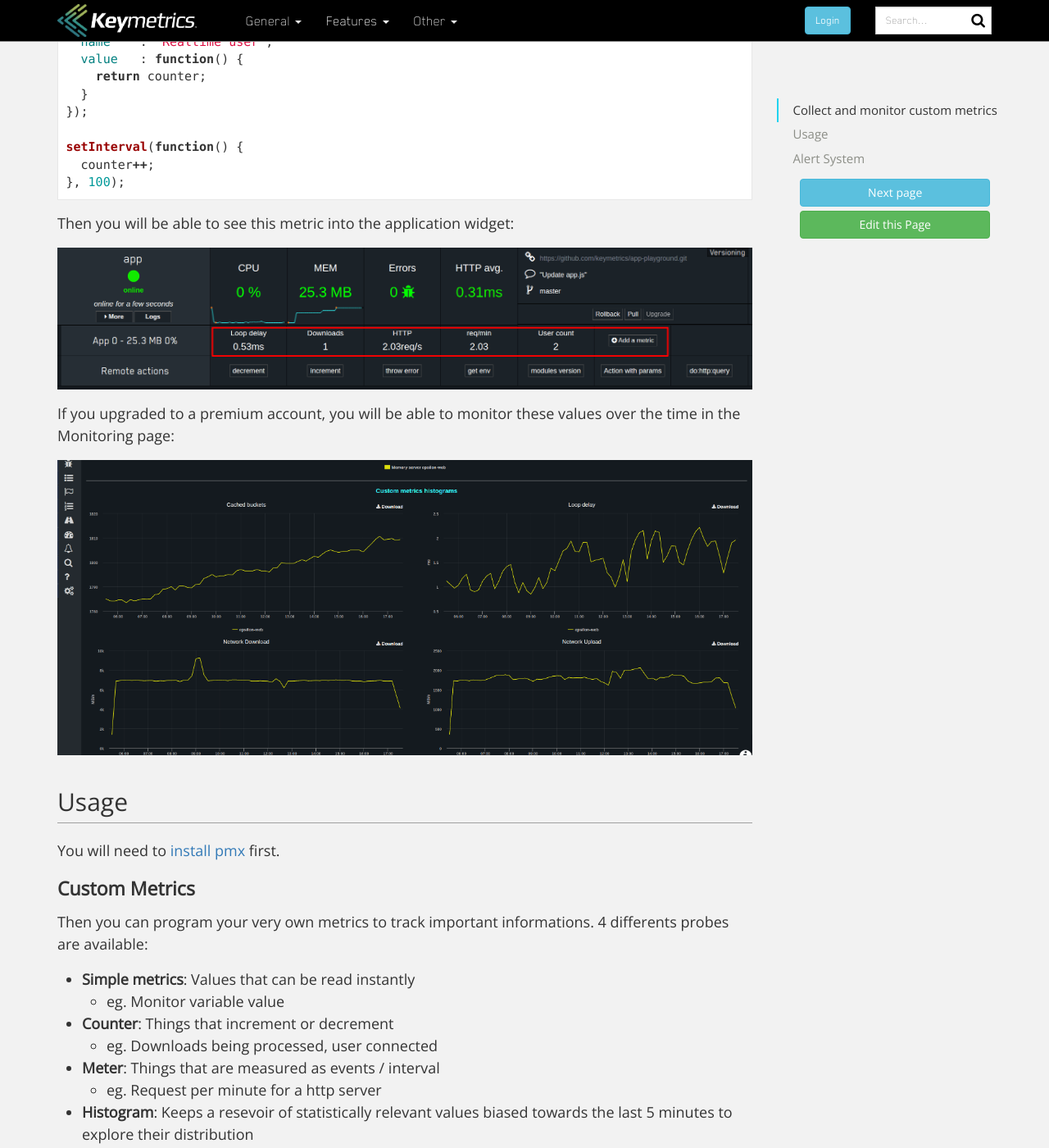
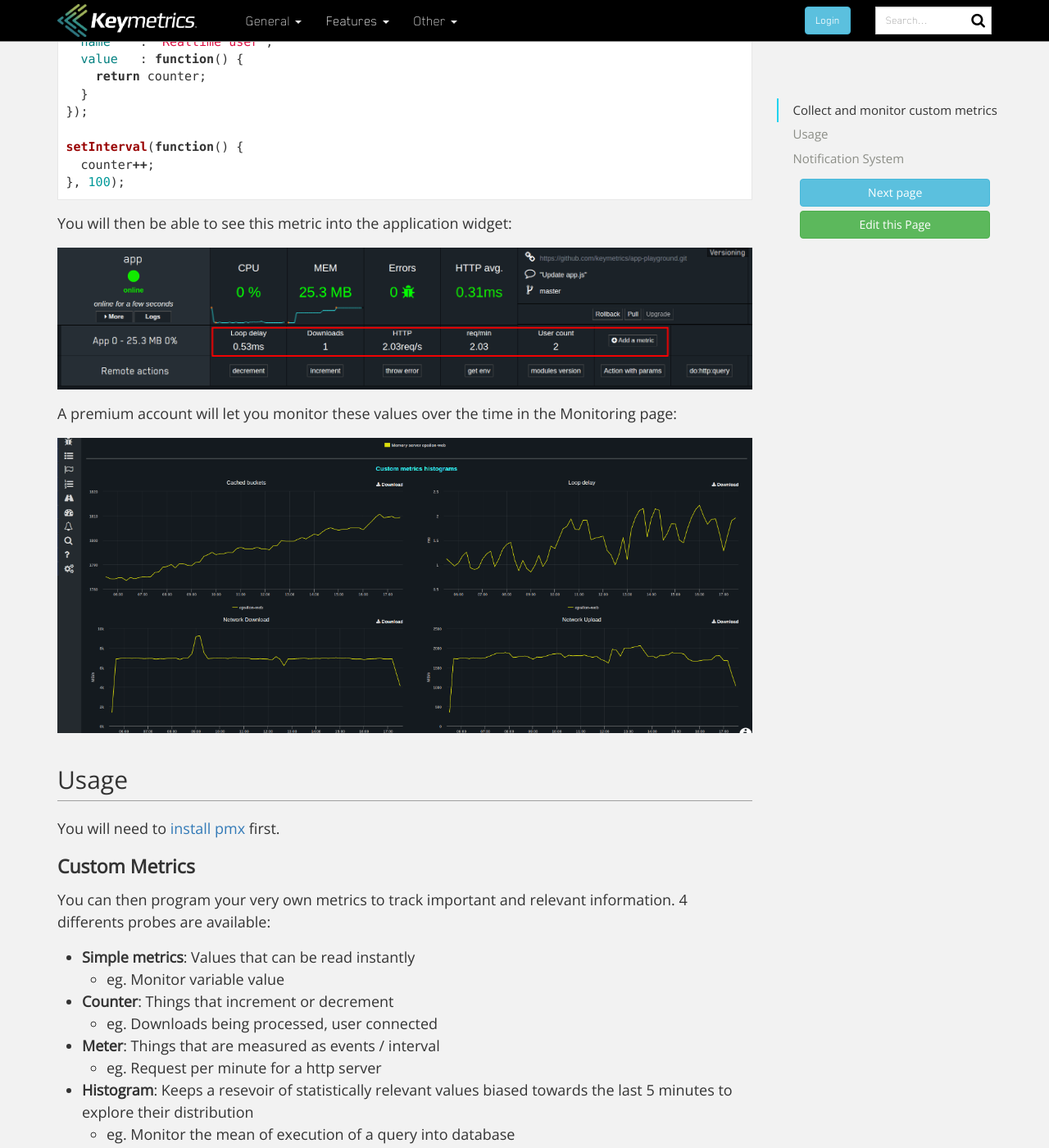
Before and after one commit to keymetrics/keymetrics.github.io, a Jekyll site: the page built from docs/keymetrics/custom-metrics.md, in a window 1280 px wide and 1400 px high, scrolled down 488 px. Shown: the whole window at 82% size. Built offline with Jekyll 4.4.1, drawn with Linux system fonts in a browser that asks for light colours; nearby versions of some CDN libraries; a script that is not in the unit is left out; comment, search, counter and statistics services are not loaded; some of the changed text lies outside the part shown.

Commit message:
Update custom-metrics.md

````diff
--- a/docs/keymetrics/custom-metrics.md
+++ b/docs/keymetrics/custom-metrics.md
@@ -28,11 +28,11 @@ setInterval(function() {
 }, 100);
 ```
 
-Then you will be able to see this metric into the application widget:
+You will then be able to see this metric into the application widget:
 
 <img src="/images/custom-metric.png" alt="Custom metrics"/>
 
-If you upgraded to a premium account, you will be able to monitor these values over the time in the Monitoring page:
+A premium account will let you monitor these values over the time in the Monitoring page:
 
 <img src="/images/custom-metric-2.png" alt="Custom metrics over time"/>
 
@@ -42,7 +42,7 @@ You will need to [install pmx](/docs/usage/install-pmx/) first.
 
 ### Custom Metrics
 
-Then you can program your very own metrics to track important informations. 4 differents probes are available:
+You can then program your very own metrics to track important and relevant information. 4 differents probes are available:
 
 - **Simple metrics**: Values that can be read instantly
     - eg. Monitor variable value
@@ -144,14 +144,14 @@ setInterval(function() {
 
 ### Common Custom Metrics options
 
-- `name` : The probe name as is will be displayed on the **Keymetrics** dashboard
+- `name` : The probe name as it will be displayed on the **Keymetrics** dashboard
 - `agg_type` : This param is optionnal, it can be `sum`, `max`, `min`, `avg` (default) or `none`. It will impact the way the probe data are aggregated within the **Keymetrics** backend. Use `none` if this is irrelevant (eg: constant or string value).
 - `alert` : For `Meter` and `Counter` probes. This param is optionnal. Creates an alert object (see below).
 
-## Alert System
+## Notification System
 
-An alert system allows you to trigger (email, slack, webhook...) notifications when a monitored value cross a threshold.
-When setting a threshold value, the color on the dashboard change from green to red depending on the alert level!
+A notification system allows you to trigger (email, slack, webhook...) an alert when a monitored value crosses a threshold.
+When setting a threshold value, the color on the dashboard changes from green to red depending on the alert level!
 
 You can both programmatically parameter this limit or on the dashboard by clicking on the button "alert".
 
````
Also changed, not shown: other parts of docs/keymetrics/custom-metrics.md (+4 -4 lines).
